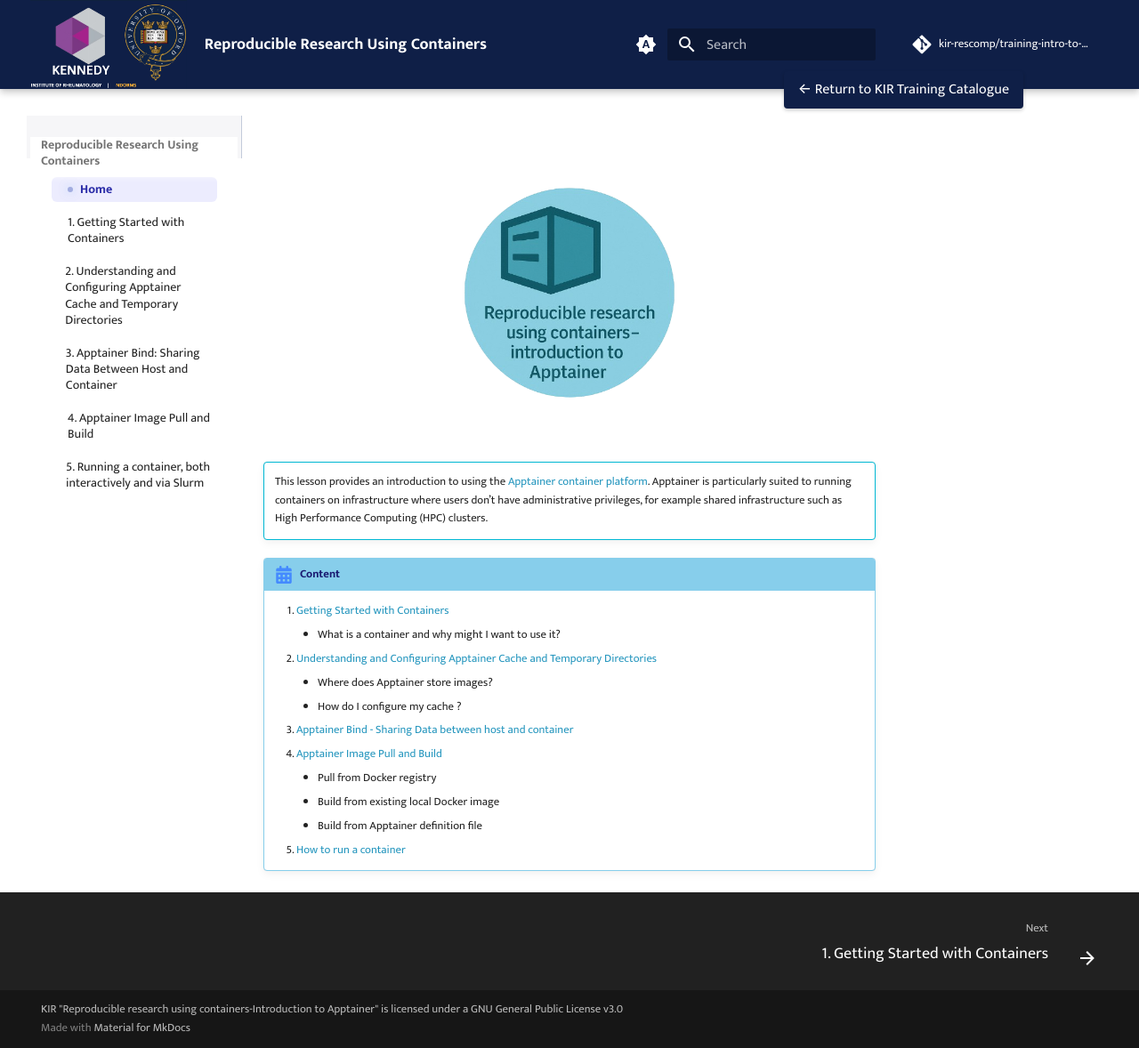
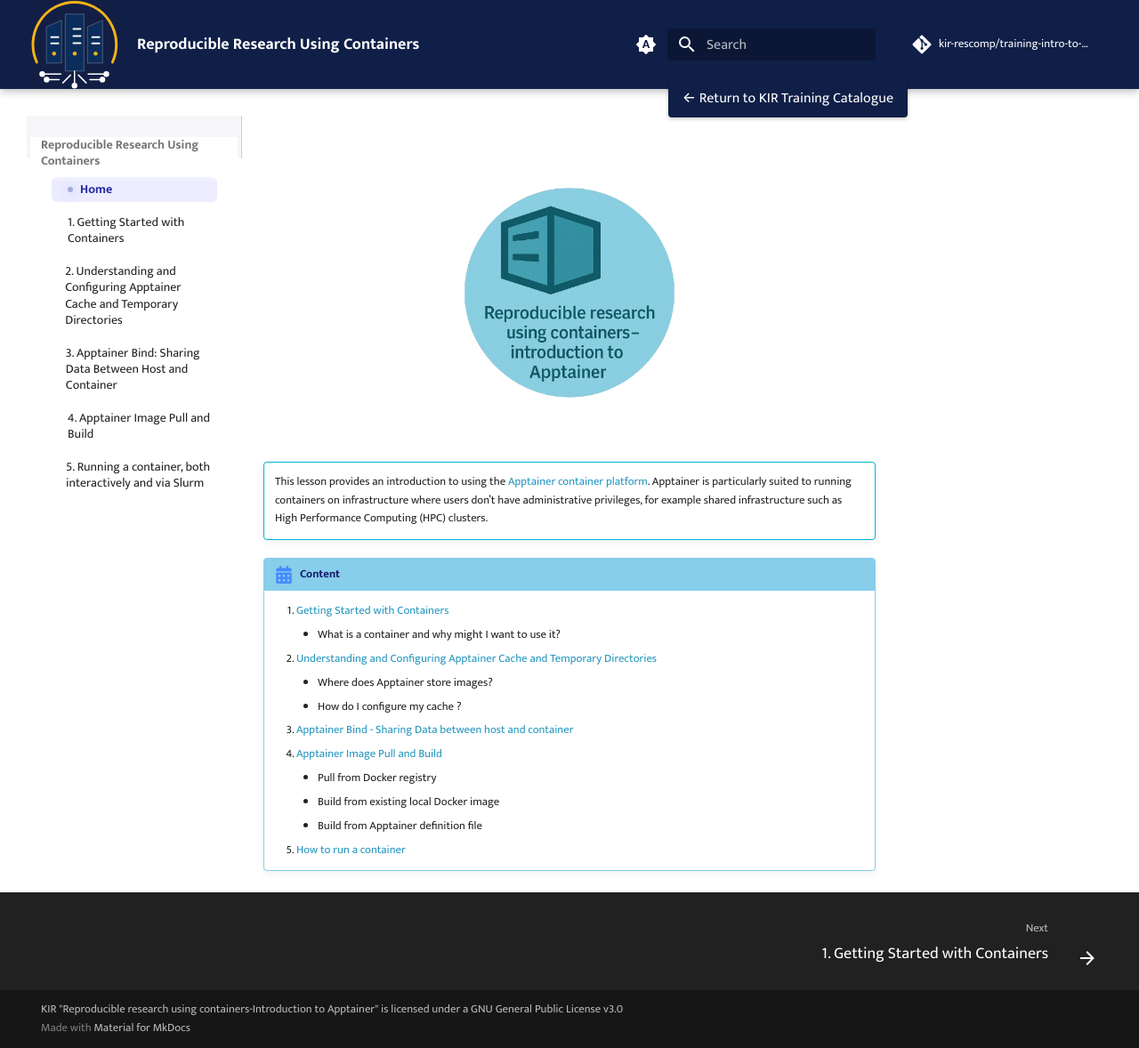
Before and after one commit to kir-rescomp/training-intro-to-apptainer, an MkDocs documentation site: the page built from docs/index.md, in a window 1280 px wide and 1178 px high. Shown: the whole window at 89% size. Built offline with MkDocs 1.6.1 and Material for MkDocs 9.7.7, drawn with Linux system fonts in a browser that asks for light colours; comment, search, counter and statistics services are not loaded.

Commit message:
remove oxford and ndorms branding

```diff
--- a/docs/stylesheets/catalogue-return-button.css
+++ b/docs/stylesheets/catalogue-return-button.css
@@ -1,7 +1,7 @@
 .catalog-return {
   position: fixed;
-  top: 80px;
-  right: 130px;
+  top: 90px;
+  right: 260px;
   z-index: 1000;
 }
 
--- a/mkdocs.yml
+++ b/mkdocs.yml
@@ -10,7 +10,7 @@ repo_url: https://github.com/kir-rescomp/training-intro-to-apptainer
 
 theme:
   name: material
-  logo: images/kir_oxford_combined_logo.png
+  logo: images/KIR_Research_Computing_Hub_layered_logo_favicon.svg
   favicon: images/kir_standalone_logo.png
    # 404 page
   static_templates:
```
Also changed, not shown: docs/images/KIR_Research_Computing_Hub_layered_logo_favicon.svg (added).
